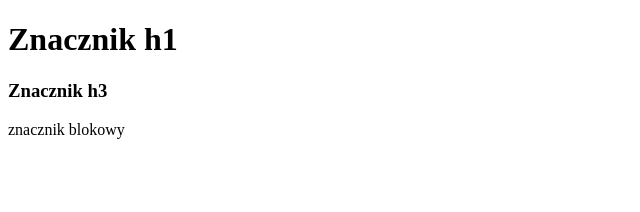
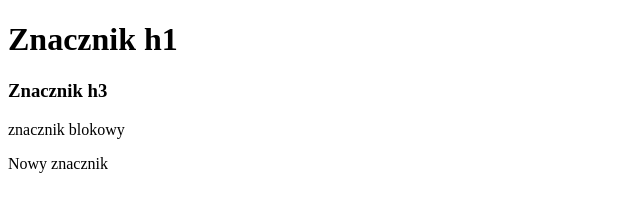
Before and after one commit to marcioq00/Jon-Duccket, a plain HTML site: page index.html in a window 1280 px wide. Shown: the whole page, without its empty margins (0-640 px from the left). Drawn offline with Linux system fonts and the light colour scheme.

Commit message:
Nowy span w index.html

```diff
--- a/index.html
+++ b/index.html
@@ -9,5 +9,6 @@
 
         <h3>Znacznik h3</h3>
         <p>znacznik blokowy</p>
+        <span>Nowy znacznik</span>
     </body>
 </html>
```
